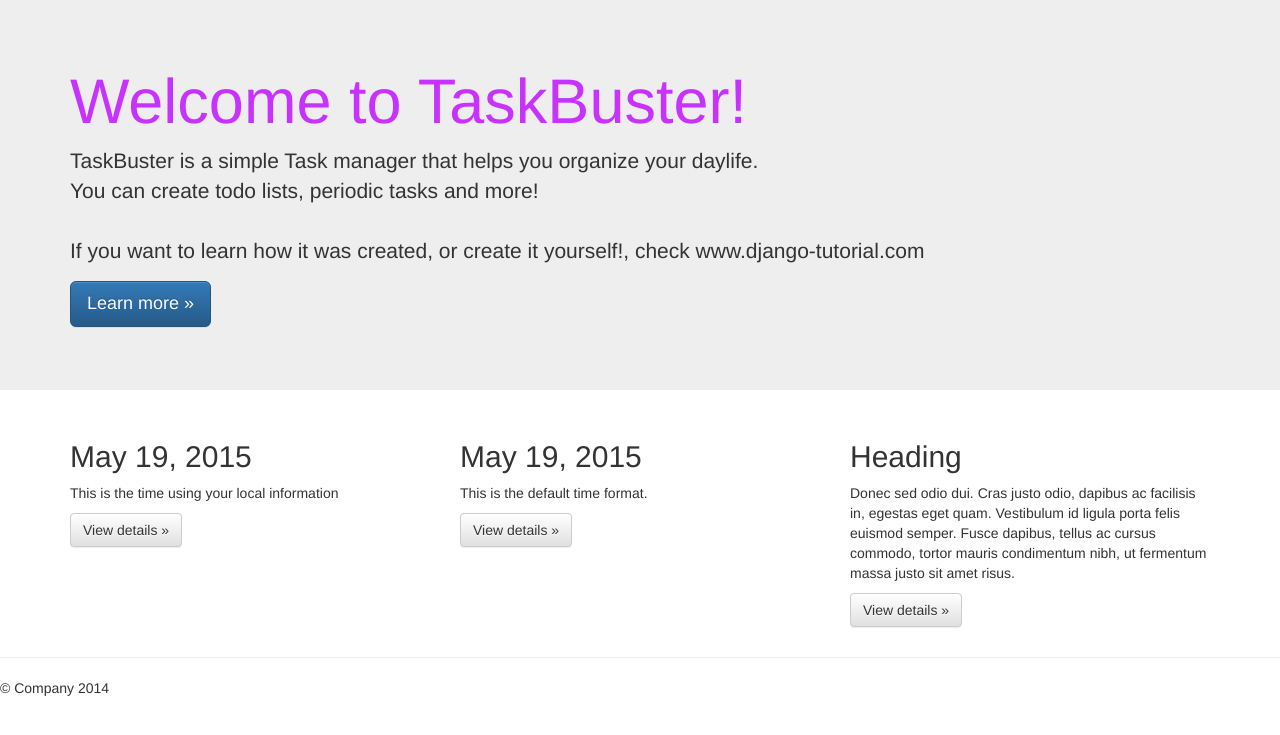
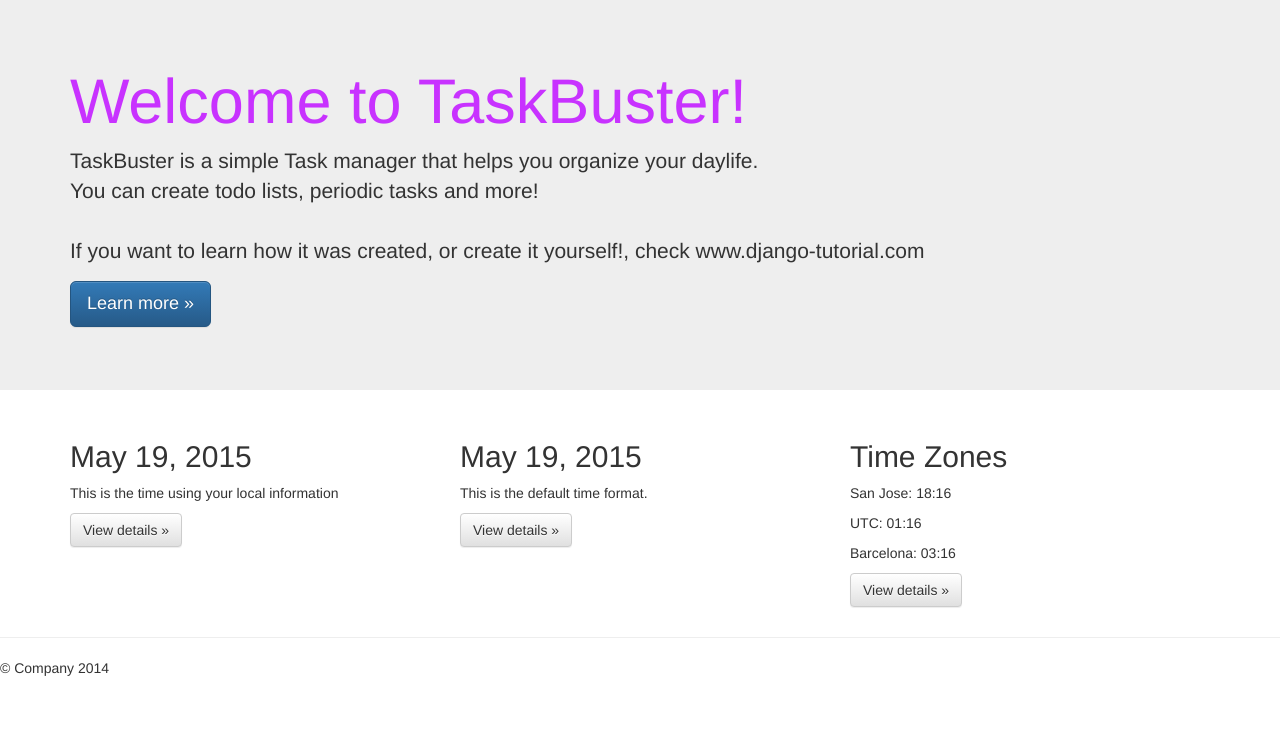
Before and after one commit to ChChCheeeeo/taskbuster_project, a Django app: page /en/ in a window 1280 px wide. Shown: the part 51-786 px from the top of the page. Run offline with Django 3.2, Linux system fonts and the light colour scheme; some libraries are stand-ins or nearby versions.

Commit message:
Installed pytz to include to test time differences between San Jose and Barcelona

```diff
--- a/requirements/base.txt
+++ b/requirements/base.txt
@@ -1 +1,2 @@
 Django==1.8
+pytz==2015.4
--- a/requirements/testing.txt
+++ b/requirements/testing.txt
@@ -1,3 +1,3 @@
+-r base.txt
 coverage==3.7.1
-Django==1.8
 selenium==2.45.0
--- a/taskbuster_project/settings/base.py
+++ b/taskbuster_project/settings/base.py
@@ -119,7 +119,7 @@ from django.utils.translation import ugettext_lazy as _
 
 LANGUAGE_CODE = 'en-us'
 
-TIME_ZONE = 'UTC'
+TIME_ZONE = 'America/Los_Angeles'#'UTC'
 
 USE_I18N = True
 
--- a/taskbuster_project/templates/taskbuster_project/index.html
+++ b/taskbuster_project/templates/taskbuster_project/index.html
@@ -1,6 +1,7 @@
 {% extends "base.html" %}
 {% load i18n %}
 {% load l10n %}
+{% load tz %}
 <!--
   Inherite from base and all its contents. But have to load
   { % load staticfiles % } for each page.
@@ -56,8 +57,25 @@
         <p><a class="btn btn-default" href="#" role="button">View details &raquo;</a></p>
      </div>
       <div class="col-md-4">
-        <h2>Heading</h2>
-        <p>Donec sed odio dui. Cras justo odio, dapibus ac facilisis in, egestas eget quam. Vestibulum id ligula porta felis euismod semper. Fusce dapibus, tellus ac cursus commodo, tortor mauris condimentum nibh, ut fermentum massa justo sit amet risus.</p>
+        <h2>Time Zones</h2>
+        <p>
+          San Jose:
+            <span id="time-tz">
+              {{now|time:"H:i"}}
+            </span>
+        </p>
+        <p>
+          UTC:
+            <span id="time-utc">
+              {{now|utc|time:"H:i"}}
+            </span>
+        </p>
+        <p>
+          Barcelona:
+            <span id="time-ny">
+              {{now|timezone:"Europe/Madrid"|time:"H:i"}}
+            </span>
+        </p>
         <p><a class="btn btn-default" href="#" role="button">View details &raquo;</a></p>
       </div>
     </div>
--- a/taskbuster_project/views.py
+++ b/taskbuster_project/views.py
@@ -1,12 +1,18 @@
 # -*- coding: utf-8 -*-
+from django.utils.timezone import  now
 from django.shortcuts import render
+
 import datetime
 
 
 def home(request):
     today = datetime.date.today()
     return render(request, "taskbuster_project/index.html",
-        {'today': today})
+        {
+            'today': today,
+            'now': now(),
+        }
+    )
 
 def home_files(request, filename):
     return render(request, filename, {}, content_type="text/plain")
```
Also changed, not shown: functional_tests/test_all_users.py (+8 -0 lines).
